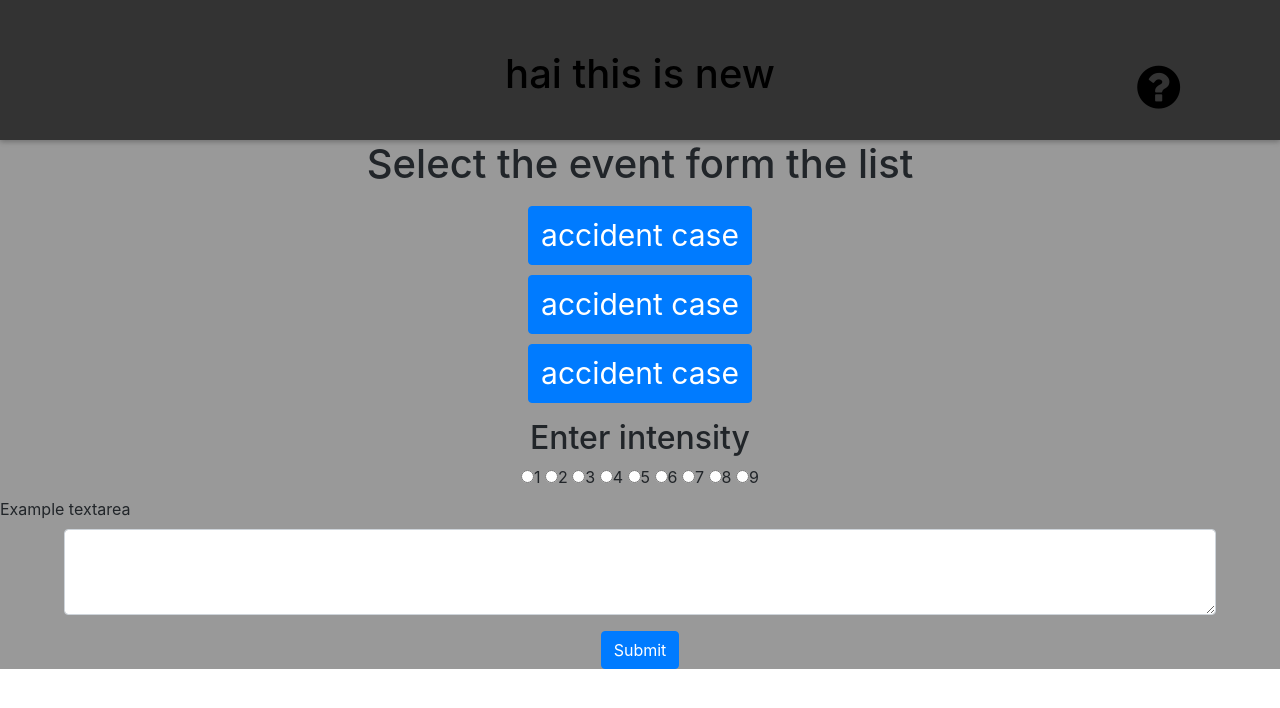
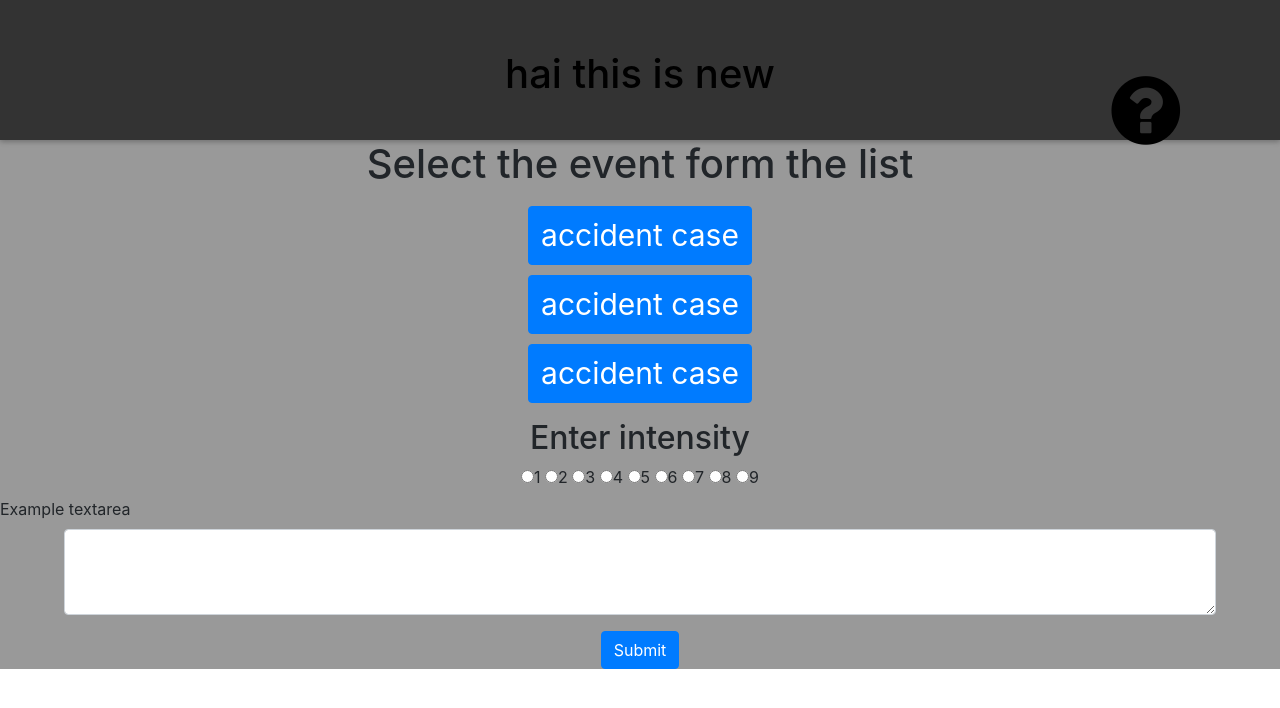
Before and after one commit to lakshyav001/life, a plain HTML site: page index.html in a window 1280 px wide. Drawn offline with nearby package versions, Linux system fonts and the light colour scheme; no server answers.

Commit message:
changed font size
added

```diff
--- a/style.css
+++ b/style.css
@@ -22,7 +22,7 @@
   background-color: #999;
 }
 .ico{
-  font-size:50px;
+  font-size:5em;
   position: absolute;
   top: 50px;
   right: 100px;
```
